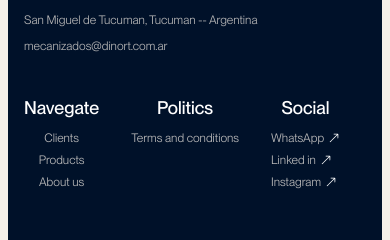
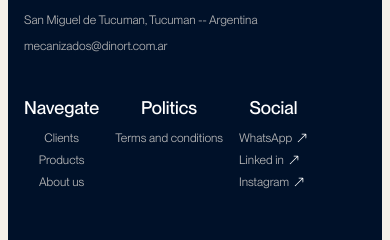
Before and after one commit to MateoLoz/Dinort-Page, a Next.js app: page /en/contact in a window 390 px wide. Shown: the part 1330-1570 px from the top of the page. Built offline with nearby package versions, Linux system fonts and the light colour scheme; no server answers.

Commit message:
visual changes for footer

```diff
--- a/src/components/custom/Footer/Footer.tsx
+++ b/src/components/custom/Footer/Footer.tsx
@@ -41,7 +41,7 @@ const Footer = ({ footer }: FooterProps) => {
           location={footer.brand_section.location}
           email={footer.brand_section.email}
         />
-        <section className="flex flex-row gap-8 md:gap-12 pt-6 md:pt-0">
+        <section className="flex flex-row gap-4 sm:gap-8 md:gap-12 pt-6 md:pt-0">
           <FooterSection.navegation
             title={footer.headers.navegation}
             navegation_section={footer.navegation_section}
--- a/src/components/custom/Footer/sections/FooterNavegation.tsx
+++ b/src/components/custom/Footer/sections/FooterNavegation.tsx
@@ -22,7 +22,7 @@ export const FooterNavegation = ({
       </h2>
       <ul className="flex flex-col gap-1">
         <li className="text-gray-2 transition-colors hover:text-white ease font-main font-light text-[12px] md:text-[14px]">
-          <Link href={'#clients'}>
+          <Link className="text-center" href={'#clients'}>
           {navegation_section.clients}
           </Link>
         </li>
```
